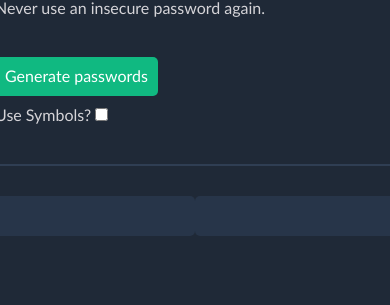
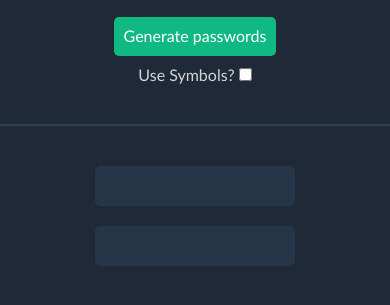
Before and after one commit to Zeffyr-Scuro/RandomPasswordGenerator, a plain HTML site: page index.html in a window 390 px wide. Shown: the part 385-690 px from the top of the page. Drawn offline with nearby package versions, Linux system fonts and the light colour scheme.

Commit message:
update css to work with mobile

```diff
--- a/index.css
+++ b/index.css
@@ -6,6 +6,7 @@ body {
     display: flex;
     justify-content: center;
     align-items: center;
+    text-align: center;
     margin: 0;
     background: #1F2937;
     font-family: 'Trebuchet MS', 'Lucida Sans Unicode', 'Lucida Grande', 'Lucida Sans', Arial, sans-serif
@@ -52,8 +53,9 @@ button{
 
 .display-password{
     display: flex;
-    justify-content:space-between;
+    justify-content:center;
     align-items: center;
+    flex-wrap: wrap;
 }
 .rectangle{
     background-color: #273549;
@@ -62,5 +64,6 @@ button{
     border-radius: 5px;
     text-align: center;
     padding-top: 10px;
+    margin: 10px;
     color: #55F991;
 }
```
